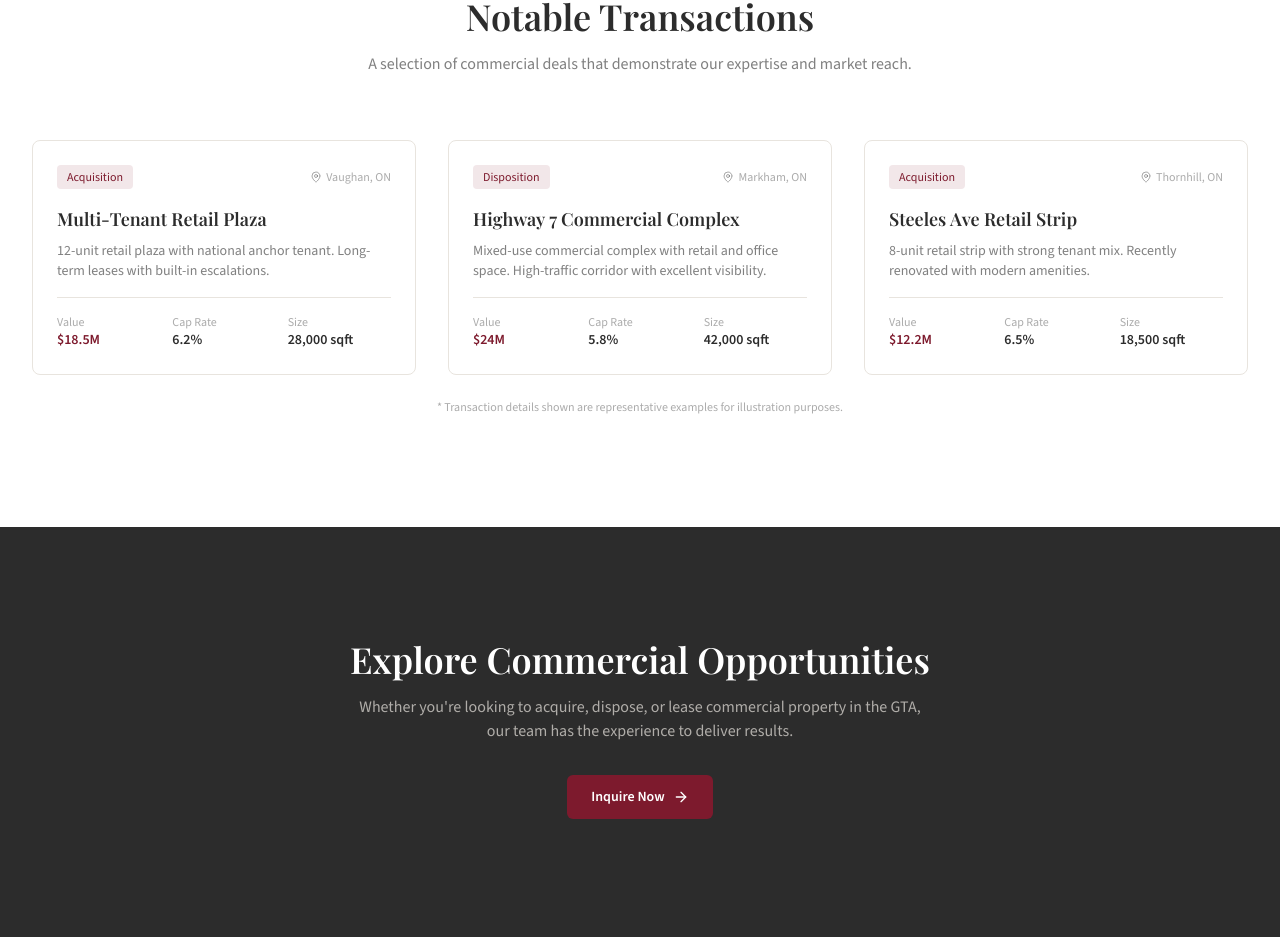
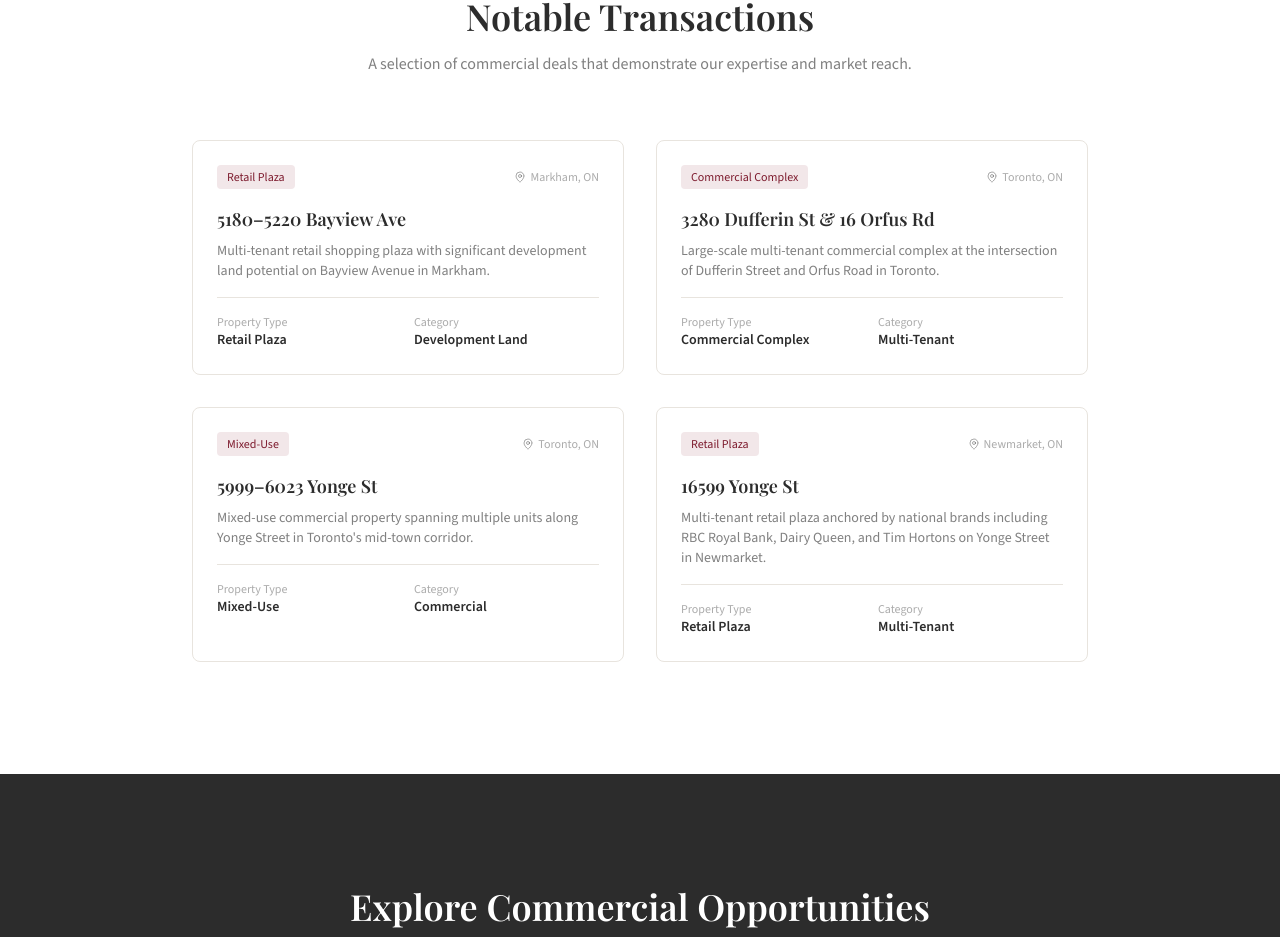
Before and after one commit to ali-mirkhan/max-realty-solutions, a Next.js app: page /commercial in a window 1280 px wide. Shown: the part 1437-2374 px from the top of the page. Built offline with nearby package versions, Linux system fonts and the light colour scheme.

Commit message:
Add real past commercial listings from Success Stories

```diff
--- a/app/commercial/page.tsx
+++ b/app/commercial/page.tsx
@@ -11,9 +11,34 @@ export const metadata: Metadata = {
 const COMMERCIAL_IMG = "https://d2xsxph8kpxj0f.cloudfront.net/310519663473881448/NuD94N9hYijXSU2SwbeCEC/commercial-plaza-d5RPaNypjMPznC5dYLNvEH.webp";
 
 const deals = [
-  { title: "Multi-Tenant Retail Plaza", location: "Vaughan, ON", value: "$18.5M", type: "Acquisition", capRate: "6.2%", sqft: "28,000", desc: "12-unit retail plaza with national anchor tenant. Long-term leases with built-in escalations." },
-  { title: "Highway 7 Commercial Complex", location: "Markham, ON", value: "$24M", type: "Disposition", capRate: "5.8%", sqft: "42,000", desc: "Mixed-use commercial complex with retail and office space. High-traffic corridor with excellent visibility." },
-  { title: "Steeles Ave Retail Strip", location: "Thornhill, ON", value: "$12.2M", type: "Acquisition", capRate: "6.5%", sqft: "18,500", desc: "8-unit retail strip with strong tenant mix. Recently renovated with modern amenities." },
+  {
+    title: "5180–5220 Bayview Ave",
+    location: "Markham, ON",
+    type: "Retail Plaza",
+    category: "Development Land",
+    desc: "Multi-tenant retail shopping plaza with significant development land potential on Bayview Avenue in Markham.",
+  },
+  {
+    title: "3280 Dufferin St & 16 Orfus Rd",
+    location: "Toronto, ON",
+    type: "Commercial Complex",
+    category: "Multi-Tenant",
+    desc: "Large-scale multi-tenant commercial complex at the intersection of Dufferin Street and Orfus Road in Toronto.",
+  },
+  {
+    title: "5999–6023 Yonge St",
+    location: "Toronto, ON",
+    type: "Mixed-Use",
+    category: "Commercial",
+    desc: "Mixed-use commercial property spanning multiple units along Yonge Street in Toronto's mid-town corridor.",
+  },
+  {
+    title: "16599 Yonge St",
+    location: "Newmarket, ON",
+    type: "Retail Plaza",
+    category: "Multi-Tenant",
+    desc: "Multi-tenant retail plaza anchored by national brands including RBC Royal Bank, Dairy Queen, and Tim Hortons on Yonge Street in Newmarket.",
+  },
 ];
 
 export default function CommercialPage() {
@@ -93,7 +118,7 @@ export default function CommercialPage() {
             <h2 className="font-serif text-3xl lg:text-4xl font-semibold text-charcoal mb-4">Notable Transactions</h2>
             <p className="text-charcoal/60">A selection of commercial deals that demonstrate our expertise and market reach.</p>
           </div>
-          <div className="grid md:grid-cols-3 gap-6 lg:gap-8">
+          <div className="grid sm:grid-cols-2 lg:grid-cols-2 gap-6 lg:gap-8 max-w-4xl mx-auto">
             {deals.map((deal) => (
               <div key={deal.title} className="border border-stone-border rounded-lg p-6 hover:border-burgundy/20 transition-colors">
                 <div className="flex items-center justify-between mb-4">
@@ -102,17 +127,13 @@ export default function CommercialPage() {
                 </div>
                 <h3 className="font-serif text-lg font-semibold text-charcoal mb-2">{deal.title}</h3>
                 <p className="text-sm text-charcoal/60 mb-4">{deal.desc}</p>
-                <div className="grid grid-cols-3 gap-3 pt-4 border-t border-stone-border">
-                  <div><p className="text-xs text-charcoal/40">Value</p><p className="text-sm font-semibold text-burgundy">{deal.value}</p></div>
-                  <div><p className="text-xs text-charcoal/40">Cap Rate</p><p className="text-sm font-semibold text-charcoal">{deal.capRate}</p></div>
-                  <div><p className="text-xs text-charcoal/40">Size</p><p className="text-sm font-semibold text-charcoal">{deal.sqft} sqft</p></div>
+                <div className="grid grid-cols-2 gap-3 pt-4 border-t border-stone-border">
+                  <div><p className="text-xs text-charcoal/40">Property Type</p><p className="text-sm font-semibold text-charcoal">{deal.type}</p></div>
+                  <div><p className="text-xs text-charcoal/40">Category</p><p className="text-sm font-semibold text-charcoal">{deal.category}</p></div>
                 </div>
               </div>
             ))}
           </div>
-          <p className="text-center text-xs text-charcoal/40 mt-6">
-            * Transaction details shown are representative examples for illustration purposes.
-          </p>
         </div>
       </section>
 
```
